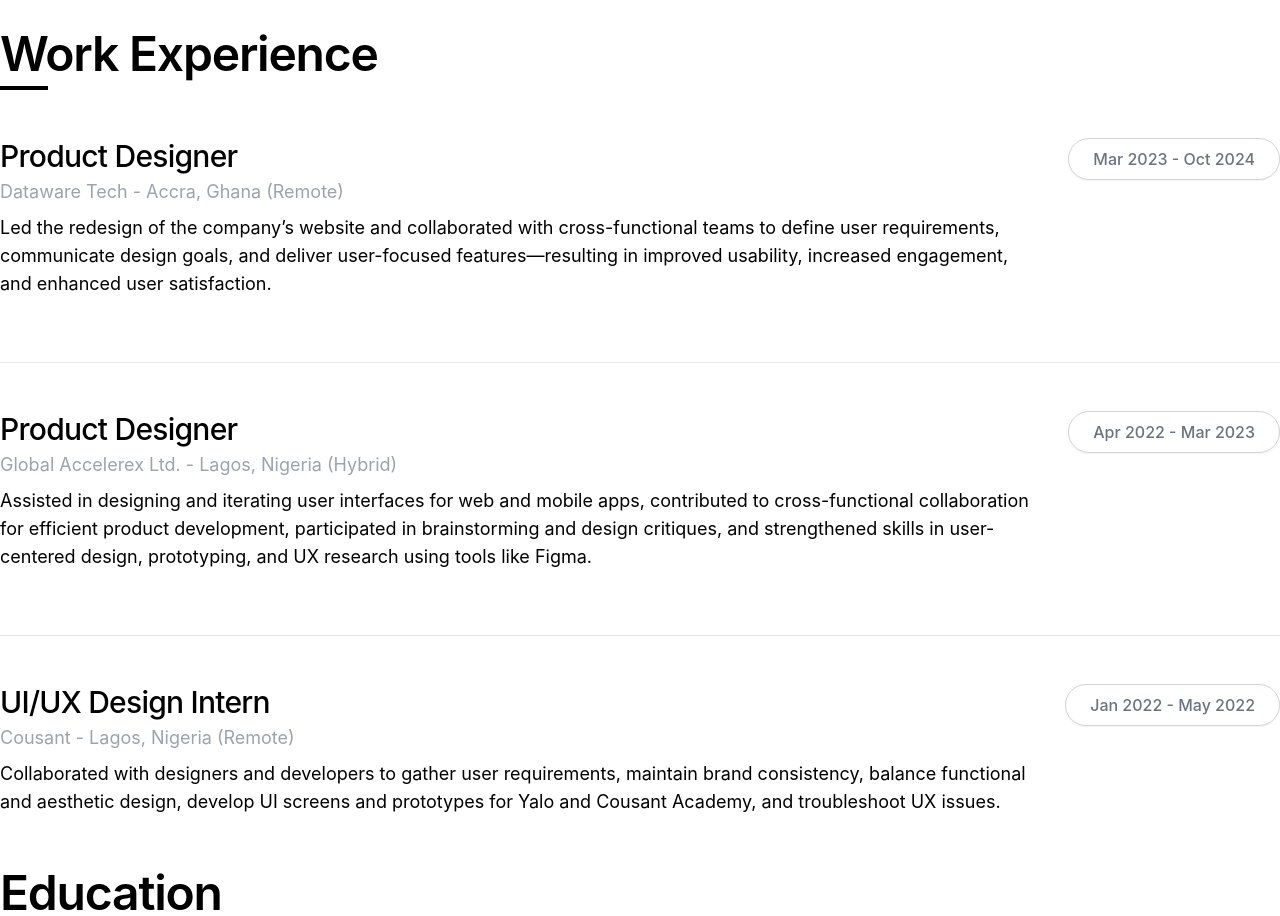
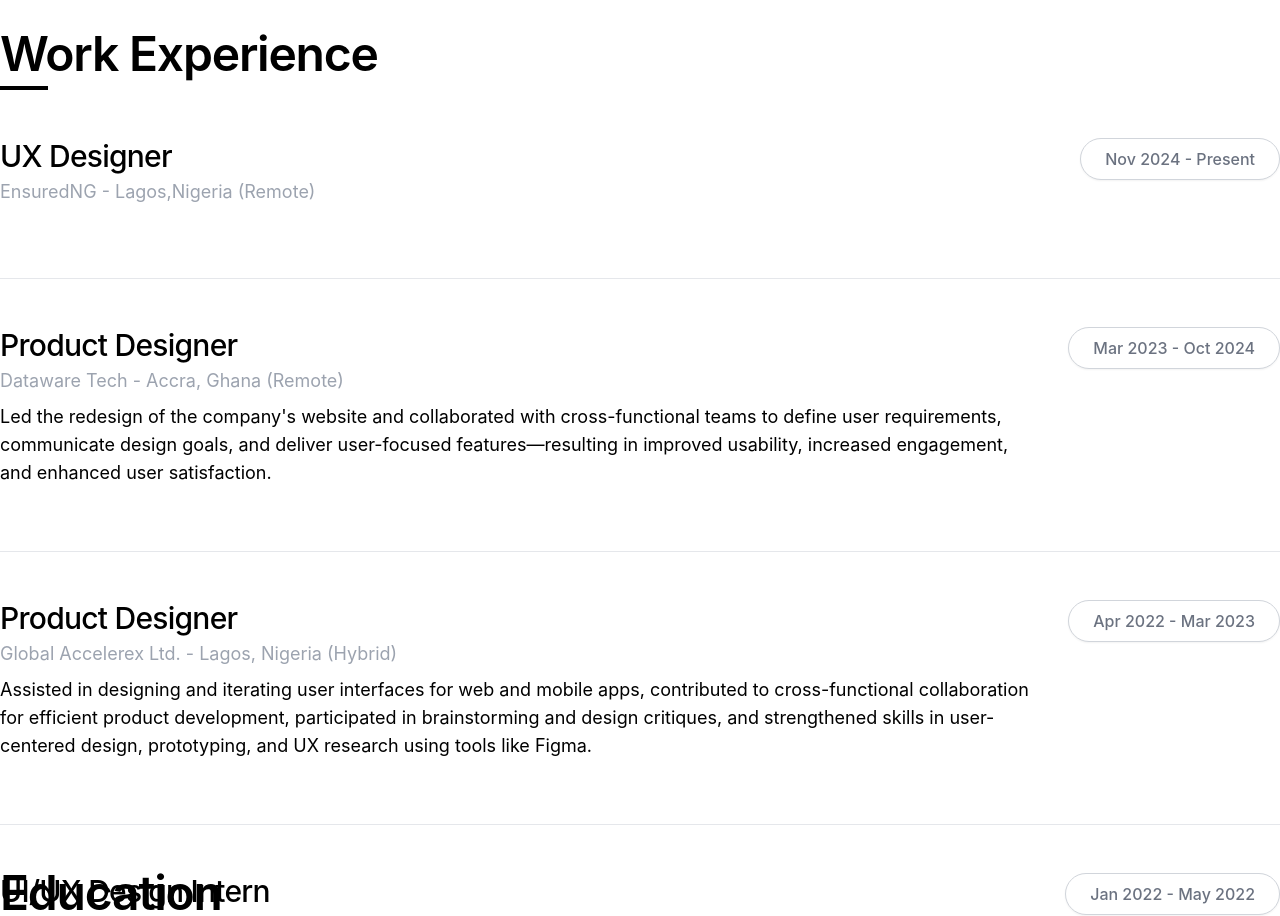
Before and after one commit to donaina/anita, a React (Vite) app: page /about in a window 1280 px wide. Shown: the part 1120-2036 px from the top of the page. Built offline with nearby package versions, Linux system fonts and the light colour scheme.

Commit message:
feat: add new UX Designer work experience at EnsuredNG

```diff
--- a/src/About.tsx
+++ b/src/About.tsx
@@ -81,18 +81,29 @@ const About: React.FC = () => (
               <div className="w-12 h-1 bg-black mt-2 mb-4" />
             </div>
             <div className="flex flex-col gap-y-16">
-              {/* Experience Item 1 */}
+              {/* Experience Item 1 - NEW */}
               <div className="flex flex-row justify-between items-start">
+                <div className="flex-1">
+                  <h3 className="text-3xl font-medium text-black mb-1">UX Designer</h3>
+                  <div className="text-lg text-gray-400 mb-2">EnsuredNG - Lagos,Nigeria (Remote)</div>
+                  <div className="text-lg text-black"> </div>
+                </div>
+                <div className="ml-8 flex-shrink-0">
+                  <span className="inline-block px-6 py-2 rounded-full border border-gray-300 bg-white text-gray-500 text-base font-medium shadow-sm">Nov 2024 - Present</span>
+                </div>
+              </div>
+              {/* Experience Item 2 */}
+              <div className="flex flex-row justify-between items-start border-t border-gray-200 pt-12">
                 <div className="flex-1">
                   <h3 className="text-3xl font-medium text-black mb-1">Product Designer</h3>
                   <div className="text-lg text-gray-400 mb-2">Dataware Tech - Accra, Ghana (Remote)</div>
-                  <div className="text-lg text-black">Led the redesign of the company’s website and collaborated with cross-functional teams to define user requirements, communicate design goals, and deliver user-focused features—resulting in improved usability, increased engagement, and enhanced user satisfaction.</div>
+                  <div className="text-lg text-black">Led the redesign of the company's website and collaborated with cross-functional teams to define user requirements, communicate design goals, and deliver user-focused features—resulting in improved usability, increased engagement, and enhanced user satisfaction.</div>
                 </div>
                 <div className="ml-8 flex-shrink-0">
                   <span className="inline-block px-6 py-2 rounded-full border border-gray-300 bg-white text-gray-500 text-base font-medium shadow-sm">Mar 2023 - Oct 2024</span>
                 </div>
               </div>
-              {/* Experience Item 2 */}
+              {/* Experience Item 3 */}
               <div className="flex flex-row justify-between items-start border-t border-gray-200 pt-12">
                 <div className="flex-1">
                   <h3 className="text-3xl font-medium text-black mb-1">Product Designer</h3>
@@ -103,7 +114,7 @@ const About: React.FC = () => (
                   <span className="inline-block px-6 py-2 rounded-full border border-gray-300 bg-white text-gray-500 text-base font-medium shadow-sm">Apr 2022 - Mar 2023</span>
                 </div>
               </div>
-              {/* Experience Item 3 */}
+              {/* Experience Item 4 */}
               <div className="flex flex-row justify-between items-start border-t border-gray-200 pt-12">
                 <div className="flex-1">
                   <h3 className="text-3xl font-medium text-black mb-1">UI/UX Design Intern</h3>
```
